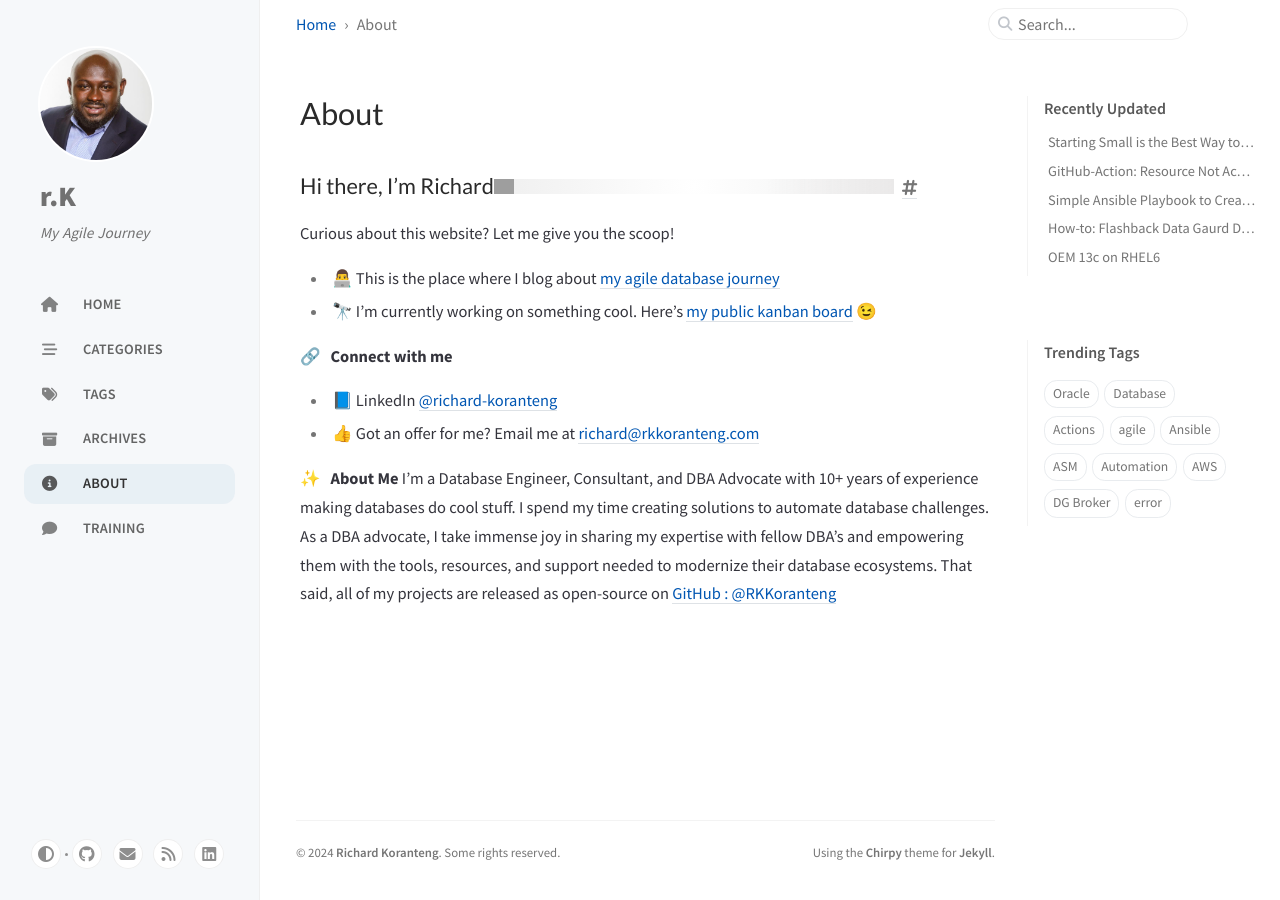
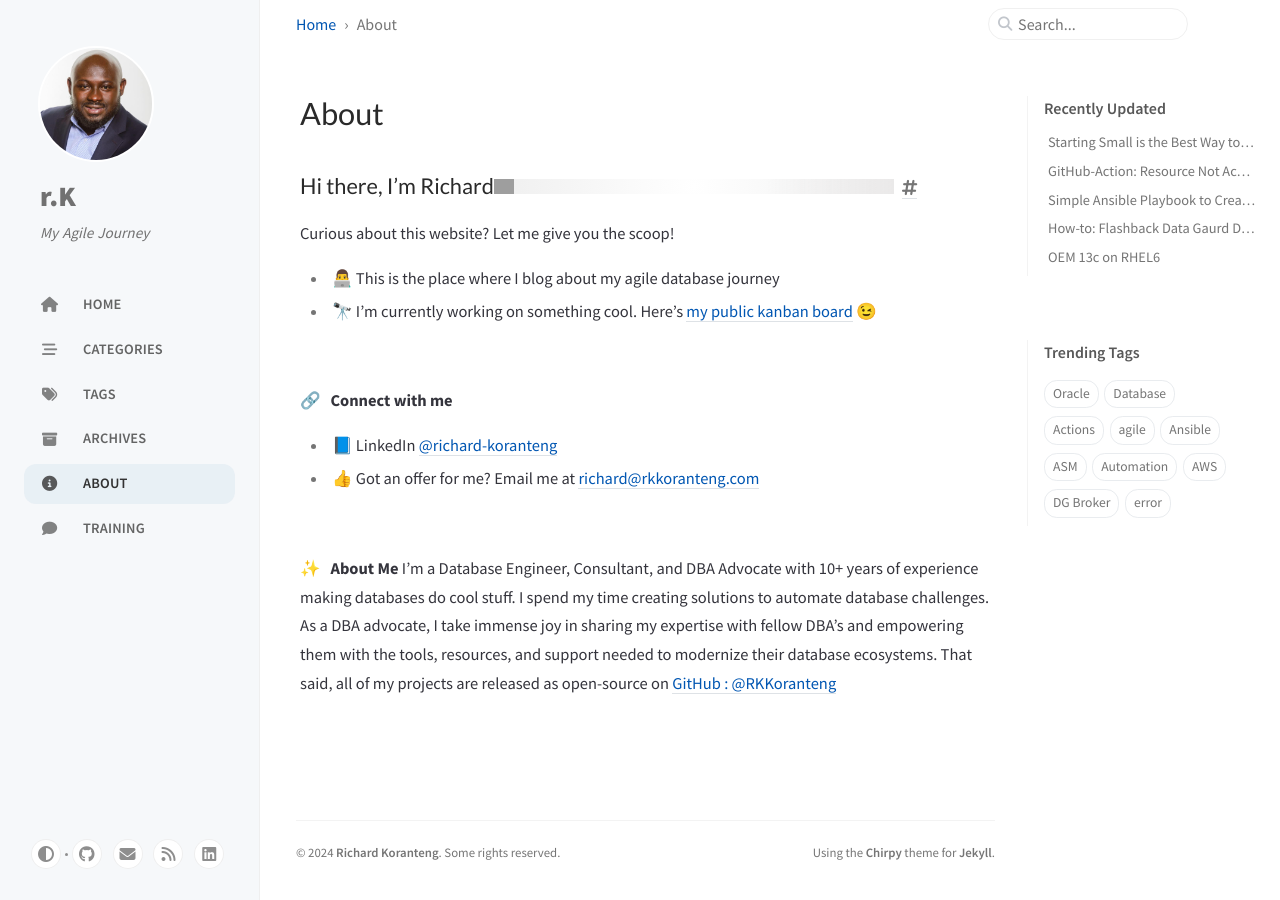
Before and after one commit to RKKoranteng/blog, a Jekyll site: the page built from _tabs/about.md, in a window 1280 px wide. Built offline with Jekyll 4.4.1, drawn with Linux system fonts in a browser that asks for light colours; cached includes are drawn as plain includes; grey boxes are pictures that could not be loaded.

Commit message:
formatting

```diff
--- a/_tabs/about.md
+++ b/_tabs/about.md
@@ -7,12 +7,16 @@ order: 4
 ### Hi there, I'm Richard<a href="https://rkkoranteng.com/" target="blank"><img src="https://media.giphy.com/media/hvRJCLFzcasrR4ia7z/giphy.gif" width="5%"></a>
 
 Curious about this website? Let me give you the scoop!
-* 👨‍💻  This is the place where I blog about <a href="https://rkkoranteng.com/categories/lessons-learned/" target="blank">my agile database journey</a>
+* 👨‍💻  This is the place where I blog about my agile database journey
 * 🔭  I’m currently working on something cool. Here's [my public kanban board](https://github.com/users/RKKoranteng/projects/23) 😉
+
+<br>
 
 🔗 &nbsp; **Connect with me**
 * 📘 LinkedIn <a href="https://www.linkedin.com/in/richard-koranteng" target="blank">@richard-koranteng</a>
 * 👍 Got an offer for me? Email me at [richard@rkkoranteng.com](mailto:richard@rkkoranteng.com)
 
+<br>
+
 ✨ &nbsp; **About Me**
 I'm a Database Engineer, Consultant, and DBA Advocate with 10+ years of experience making databases do cool stuff. I spend my time creating solutions to automate database challenges. As a DBA advocate, I take immense joy in sharing my expertise with fellow DBA's and empowering them with the tools, resources, and support needed to modernize their database ecosystems. That said, all of my projects are released as open-source on [GitHub : @RKKoranteng](https://github.com/RKKoranteng)
```
